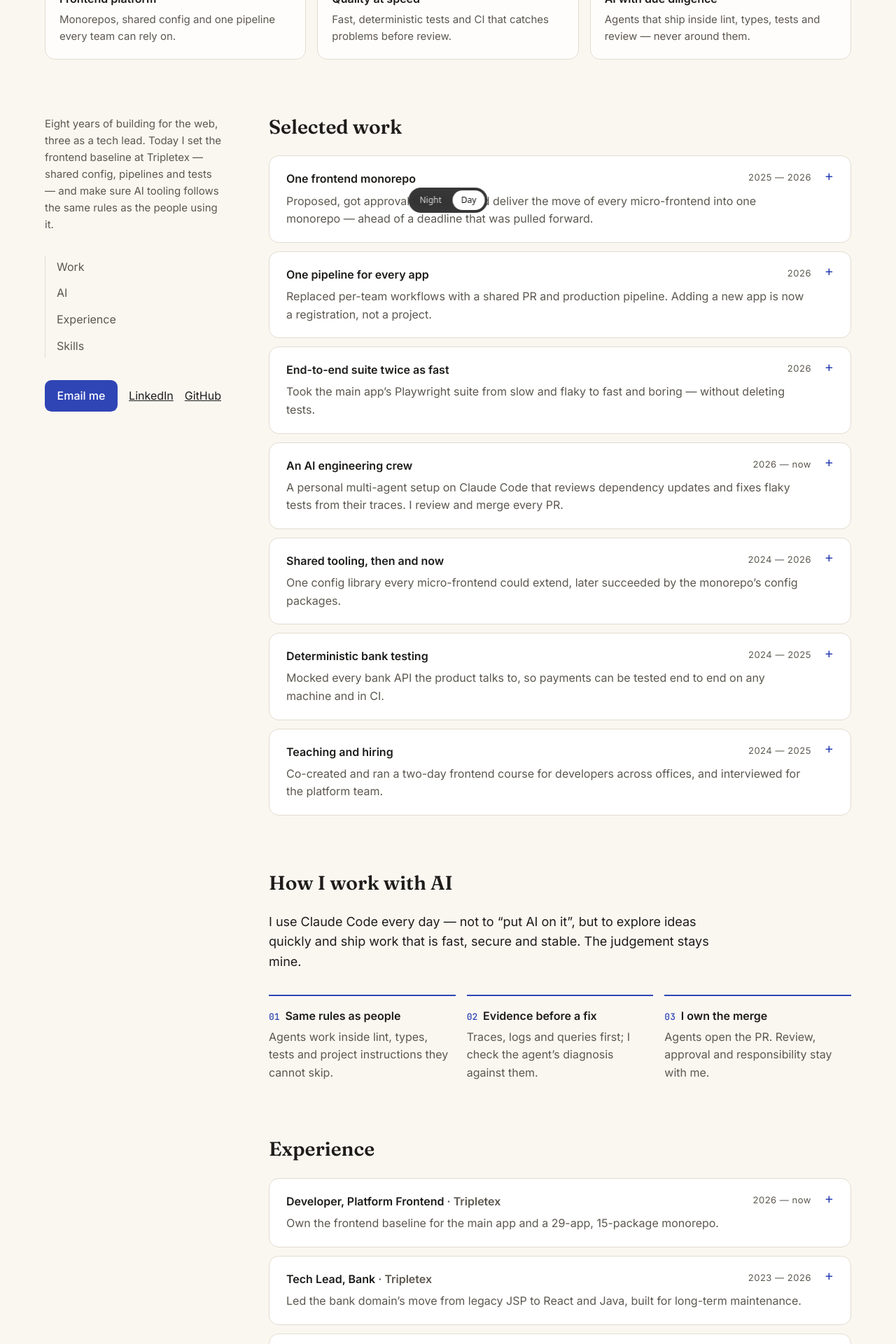
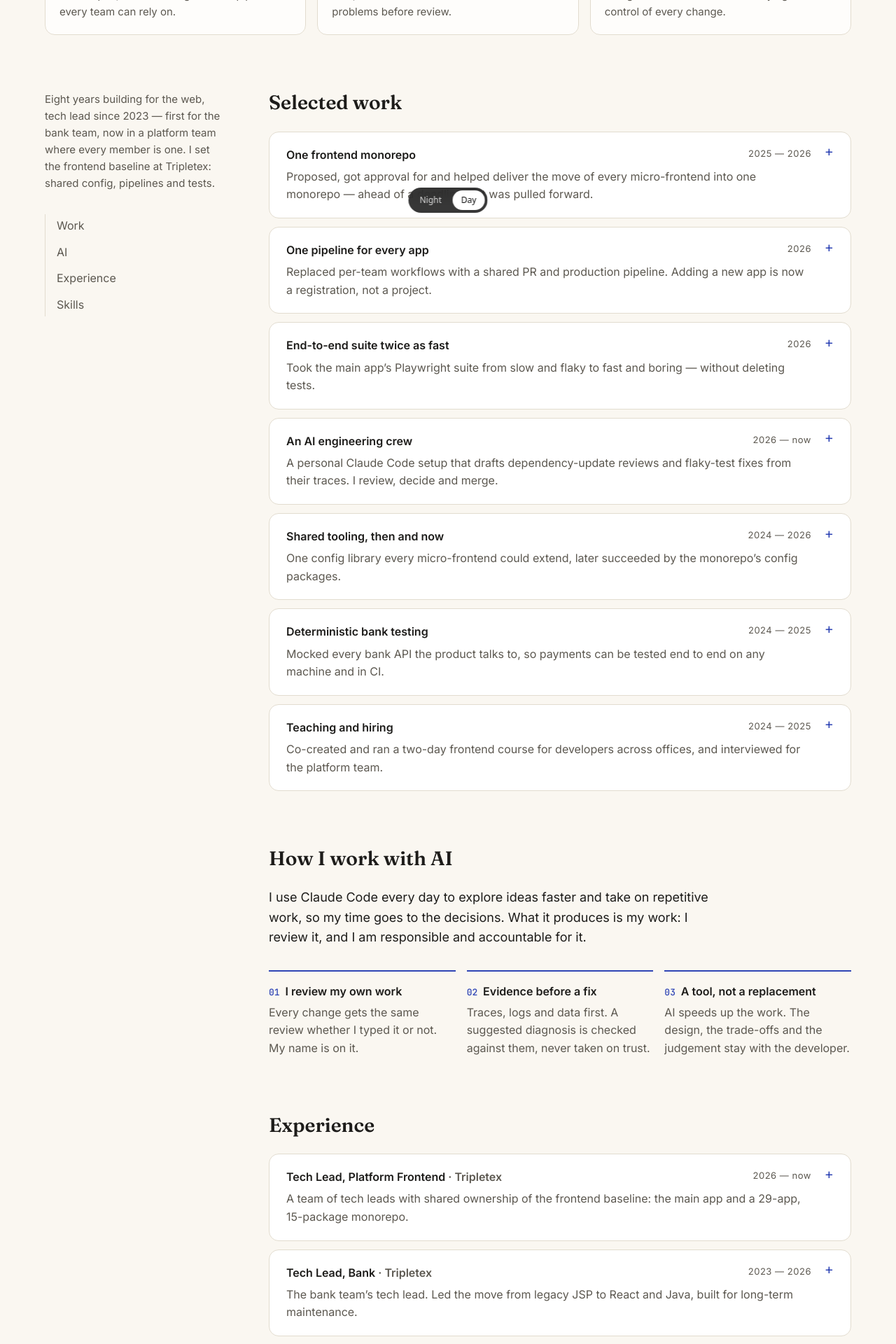
Before and after one commit to LarsVanderheydt/larsvanderheydt.github.io, a React (Vite) app: page / in a window 1280 px wide. Shown: the part 480-2400 px from the top of the page at 70% size. Built offline with nearby package versions, Linux system fonts and the light colour scheme.

Commit message:
Frame AI as an owned tool and move contact to the footer
The email button competed with the content; AI copy now states that
every change is reviewed and owned, and role wording matches reality.

```diff
--- a/src/content/cv.ts
+++ b/src/content/cv.ts
@@ -36,8 +36,8 @@ export const cv: Cv = {
     name: 'Lars Vanderheydt',
     role: 'Frontend Platform Engineer',
     location: 'Oslo, Norway',
-    pitch: 'I make large frontend codebases faster, safer and easier to work in — for developers, and for the AI agents working beside them.',
-    intro: 'Eight years of building for the web, three as a tech lead. Today I set the frontend baseline at Tripletex — shared config, pipelines and tests — and make sure AI tooling follows the same rules as the people using it.',
+    pitch: 'I make large frontend codebases faster, safer and easier to work in — for developers and the AI tools they use.',
+    intro: 'Eight years building for the web, tech lead since 2023 — first for the bank team, now in a platform team where every member is one. I set the frontend baseline at Tripletex: shared config, pipelines and tests.',
     email: 'lars.vanderheydt@hotmail.com',
     links: [
         { label: 'LinkedIn', href: 'https://www.linkedin.com/in/lars-vanderheydt/' },
@@ -46,7 +46,7 @@ export const cv: Cv = {
     focus: [
         { title: 'Frontend platform', body: 'Monorepos, shared config and one pipeline every team can rely on.' },
         { title: 'Quality at speed', body: 'Fast, deterministic tests and CI that catches problems before review.' },
-        { title: 'AI with due diligence', body: 'Agents that ship inside lint, types, tests and review — never around them.' },
+        { title: 'AI with due diligence', body: 'Using AI to move faster while staying in control of every change.' },
     ],
     work: [
         {
@@ -88,9 +88,9 @@ export const cv: Cv = {
         {
             title: 'An AI engineering crew',
             period: '2026 — now',
-            summary: 'A personal multi-agent setup on Claude Code that reviews dependency updates and fixes flaky tests from their traces. I review and merge every PR.',
+            summary: 'A personal Claude Code setup that drafts dependency-update reviews and flaky-test fixes from their traces. I review, decide and merge.',
             details: [
-                'Specialist agents for planning, implementation and adversarial testing, each bound to the project’s own rules.',
+                'Separate agents for planning, implementation and testing, held to the same lint, type and test rules as my own code.',
                 'Starts from evidence — the Playwright trace, the changelog, the actual usage — not from a guess.',
                 'Merged end-to-end fixes went from about 20 a month to 60 in three weeks.',
                 'Every run leaves a retrospective that improves the next one.',
@@ -131,19 +131,19 @@ export const cv: Cv = {
         },
     ],
     ai: {
-        intro: 'I use Claude Code every day — not to “put AI on it”, but to explore ideas quickly and ship work that is fast, secure and stable. The judgement stays mine.',
+        intro: 'I use Claude Code every day to explore ideas faster and take on repetitive work, so my time goes to the decisions. What it produces is my work: I review it, and I am responsible and accountable for it.',
         practices: [
             {
-                title: 'Same rules as people',
-                body: 'Agents work inside lint, types, tests and project instructions they cannot skip.',
+                title: 'I review my own work',
+                body: 'Every change gets the same review whether I typed it or not. My name is on it.',
             },
             {
                 title: 'Evidence before a fix',
-                body: 'Traces, logs and queries first; I check the agent’s diagnosis against them.',
+                body: 'Traces, logs and data first. A suggested diagnosis is checked against them, never taken on trust.',
             },
             {
-                title: 'I own the merge',
-                body: 'Agents open the PR. Review, approval and responsibility stay with me.',
+                title: 'A tool, not a replacement',
+                body: 'AI speeds up the work. The design, the trade-offs and the judgement stay with the developer.',
             },
         ],
     },
@@ -151,9 +151,9 @@ export const cv: Cv = {
         {
             company: 'Tripletex',
             location: 'Oslo',
-            title: 'Developer, Platform Frontend',
+            title: 'Tech Lead, Platform Frontend',
             period: '2026 — now',
-            summary: 'Own the frontend baseline for the main app and a 29-app, 15-package monorepo.',
+            summary: 'A team of tech leads with shared ownership of the frontend baseline: the main app and a 29-app, 15-package monorepo.',
             details: [
                 'Dependencies and security updates, lint and type rules, and a stable, continuously deployed pipeline — no sprints.',
                 'Speed up the frontend part of the main app’s pipeline and remove frontend legacy.',
@@ -165,9 +165,9 @@ export const cv: Cv = {
             location: 'Oslo',
             title: 'Tech Lead, Bank',
             period: '2023 — 2026',
-            summary: 'Led the bank domain’s move from legacy JSP to React and Java, built for long-term maintenance.',
+            summary: 'The bank team’s tech lead. Led the move from legacy JSP to React and Java, built for long-term maintenance.',
             details: [
-                'Built the PSD2 integration with ZTL and moved automatic payments onto it.',
+                'Added features to the PSD2 integration with ZTL, including moving automatic payments onto it.',
                 'Maintained and moved forward the file-based Autopay system.',
                 'Rebuilt bank reconciliation on the design system; customer satisfaction rose from 5.3 to 6.3 out of 7.',
                 'Set up the banking micro-frontend from scratch: build, deploy, linting, Storybook, Playwright and error handling.',
--- a/src/proposals/Split/Split.css
+++ b/src/proposals/Split/Split.css
@@ -5,7 +5,6 @@
     --text: #e7ecf5;
     --muted: #9aa6bd;
     --accent: #5eead4;
-    --accent-ink: #04201c;
     --tag: rgb(94 234 212 / 10%);
 }
 
@@ -16,7 +15,6 @@
     --text: #1d1c1a;
     --muted: #5c5850;
     --accent: #2f45b5;
-    --accent-ink: #fff;
     --tag: rgb(47 69 181 / 8%);
 }
 
@@ -102,7 +100,7 @@
     display: grid;
     grid-template-columns: 16rem 1fr;
     gap: 4rem;
-    padding-bottom: 8rem;
+    padding-bottom: 6rem;
 }
 
 .sp-side {
@@ -136,23 +134,6 @@
 .sp-nav a:hover {
     border-color: var(--accent);
     color: var(--text);
-}
-
-.sp-contact {
-    display: flex;
-    flex-wrap: wrap;
-    align-items: center;
-    gap: 1rem;
-}
-
-.sp-btn {
-    display: inline-block;
-    padding: 0.6rem 1.1rem;
-    border-radius: 0.6rem;
-    background: var(--accent);
-    color: var(--accent-ink);
-    text-decoration: none;
-    font-weight: 500;
 }
 
 .sp-main {
@@ -336,6 +317,34 @@ div.sp-item {
     margin-top: 0;
 }
 
+/* Footer */
+
+.sp-footer {
+    display: flex;
+    flex-wrap: wrap;
+    justify-content: space-between;
+    gap: 1rem 2rem;
+    padding-block: 2rem 6rem;
+    border-top: 1px solid var(--line);
+    color: var(--muted);
+    font-size: 0.9375rem;
+}
+
+.sp-footer ul {
+    display: flex;
+    flex-wrap: wrap;
+    gap: 1.5rem;
+}
+
+.sp-footer a {
+    color: var(--text);
+    text-underline-offset: 0.2em;
+}
+
+.sp-footer a:hover {
+    color: var(--accent);
+}
+
 @media (max-width: 56rem) {
     .sp-body {
         grid-template-columns: 1fr;
--- a/src/proposals/Split/Split.tsx
+++ b/src/proposals/Split/Split.tsx
@@ -79,18 +79,6 @@ export function Split({ theme }: { theme: Theme }) {
                             ))}
                         </ul>
                     </nav>
-                    <ul className="sp-contact">
-                        <li>
-                            <a className="sp-btn" href={`mailto:${cv.email}`}>
-                                Email me
-                            </a>
-                        </li>
-                        {cv.links.map((l) => (
-                            <li key={l.label}>
-                                <a href={l.href}>{l.label}</a>
-                            </li>
-                        ))}
-                    </ul>
                 </aside>
 
                 <main id="main" className="sp-main">
@@ -191,6 +179,22 @@ export function Split({ theme }: { theme: Theme }) {
                     </section>
                 </main>
             </div>
+
+            <footer className="sp-wrap sp-footer">
+                <p>
+                    {cv.name} · {cv.location}
+                </p>
+                <ul>
+                    <li>
+                        <a href={`mailto:${cv.email}`}>{cv.email}</a>
+                    </li>
+                    {cv.links.map((l) => (
+                        <li key={l.label}>
+                            <a href={l.href}>{l.label}</a>
+                        </li>
+                    ))}
+                </ul>
+            </footer>
         </div>
     );
 }
```
